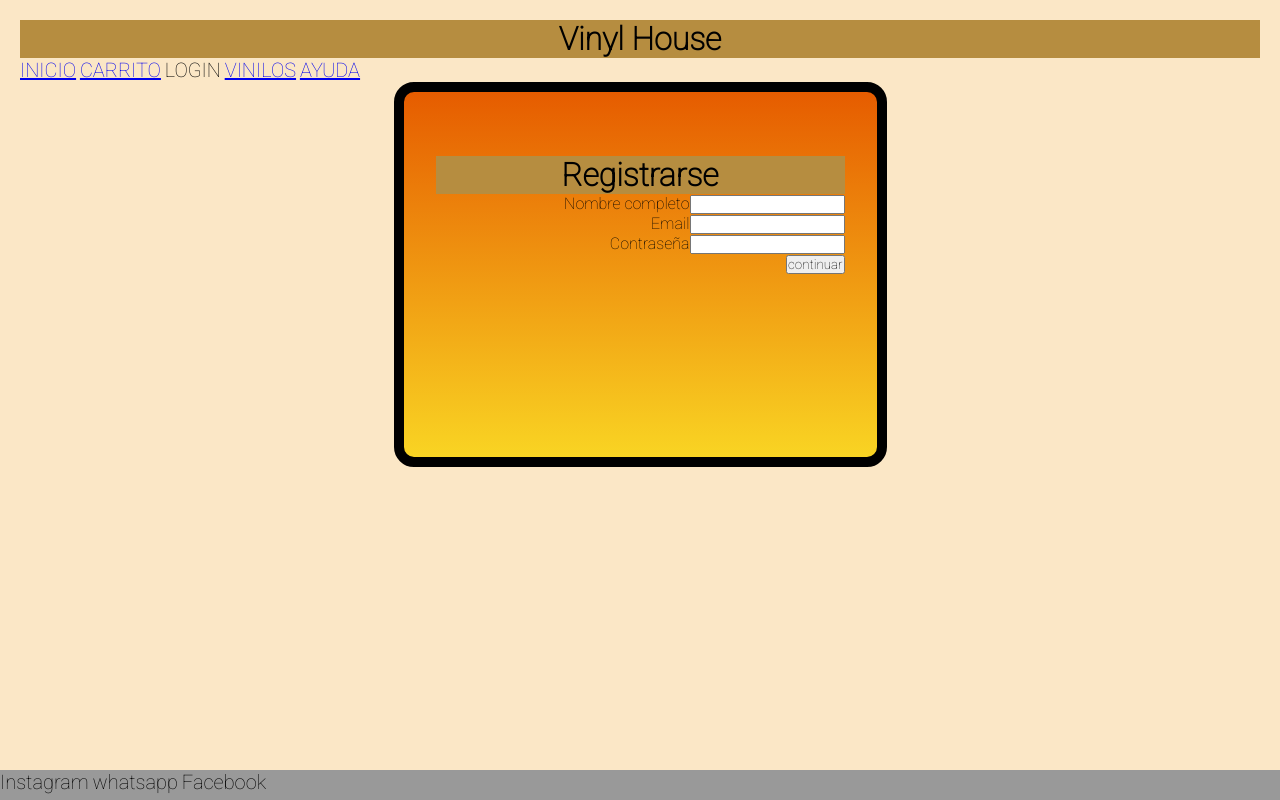
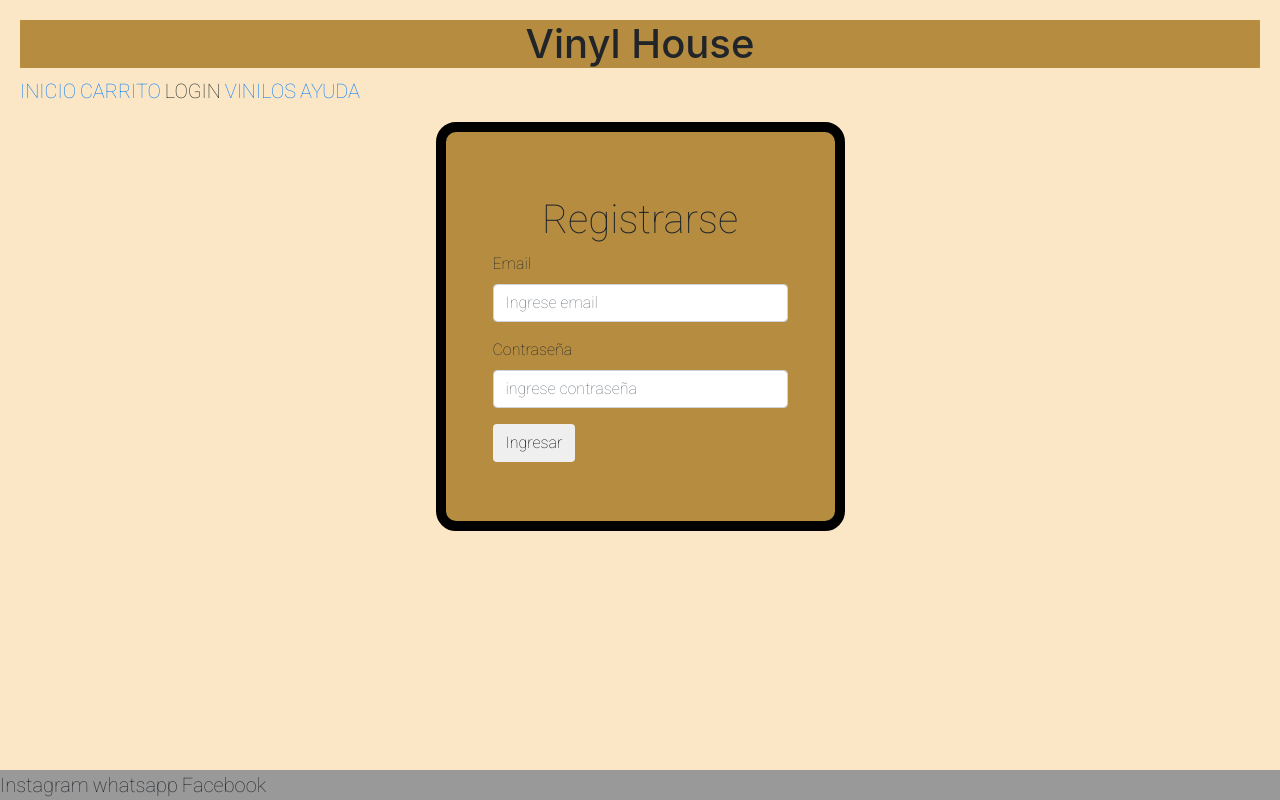
Before and after one commit to LuisCoronel01/VinylHouseCoronel, a plain HTML site: page pages/login.html in a window 1280 px wide. Drawn offline with nearby package versions, Linux system fonts and the light colour scheme.

Commit message:
boostrap

```diff
--- a/Estilos/Estilos.css
+++ b/Estilos/Estilos.css
@@ -39,12 +39,10 @@ footer {
     background:#999;
 }
 #caja {
-    text-align: right;
+    text-align: left;
     border: 10px solid #000000;
-    background: #e65c00;
-    background: -webkit-linear-gradient(to bottom, #e65c00, #f9d423);
-    background: linear-gradient(to bottom, #e65c00, #f9d423);
-    height: 269px;
+    background-color:#B68D40;
+    height: 409px;
     width: 409px;
     padding: 64px 32px 32px;
     margin: auto;
--- a/index.html
+++ b/index.html
@@ -8,6 +8,9 @@
     </title>
     <link rel="shortcut icon"
     href="./Multimedia/13510.png">
+    <link rel="stylesheet"
+    href="https://maxcdn.bootstrapcdn.com/bootstrap/4.0.0/css/bootstrap.min.css"
+    integrity="sha384-Gn5384xqQ1aoWXA+058RXPxPg6fy4IWvTNh0E263XmFcJlSAwiGgFAW/dAiS6JXm" crossorigin="anonymous">
     <link rel="stylesheet" href="Estilos/Estilos.css">
     <link rel="preconnect" href="https://fonts.googleapis.com">
     <link rel="preconnect" href="https://fonts.gstatic.com" crossorigin>
--- a/pages/login.html
+++ b/pages/login.html
@@ -8,6 +8,9 @@
     </title>
     <link rel="shortcut icon"
     href="../Multimedia/13510.png">
+    <link rel="stylesheet"
+    href="https://maxcdn.bootstrapcdn.com/bootstrap/4.0.0/css/bootstrap.min.css"
+    integrity="sha384-Gn5384xqQ1aoWXA+058RXPxPg6fy4IWvTNh0E263XmFcJlSAwiGgFAW/dAiS6JXm" crossorigin="anonymous">
     <link rel="stylesheet" href="../Estilos/Estilos.css">
     <link rel="preconnect" href="https://fonts.googleapis.com">
 <link rel="preconnect" href="https://fonts.gstatic.com" crossorigin>
@@ -28,13 +31,30 @@
     </header>
     <main id="caja">
         <h1>Registrarse</h1>
-        <form action="enviar.php" method="post"
-        enctype="application/x-www-form-urlencoded">
-    Nombre completo<input type="text" required> <br>
-    Email<input type="email" required> <br>
-    Contraseña<input type="password" required> <br>
-    <input type="submit" value="continuar">
-    </form>
+        <div class="container">
+        <form action="">
+            <div class="form-group">
+                <label for="email">Email
+                </label>
+                <input type="email"
+                class="form-control"
+                id="email"
+                placeholder="Ingrese email"
+                name="email" required>
+            </div>
+            <div class="form-group">
+                <label for="email">Contraseña
+                </label>
+                <input type="password"
+                class="form-control"
+                id="password"
+                placeholder="ingrese contraseña"
+                name="email" required>
+            </div>
+            <button type="submit" class="btn btn-succes">
+                Ingresar
+            </button>
+        </form>
     </main>
 </body>
 <footer>
```
Also changed, not shown: pages/Vinilos.html (+4 -1 lines).
